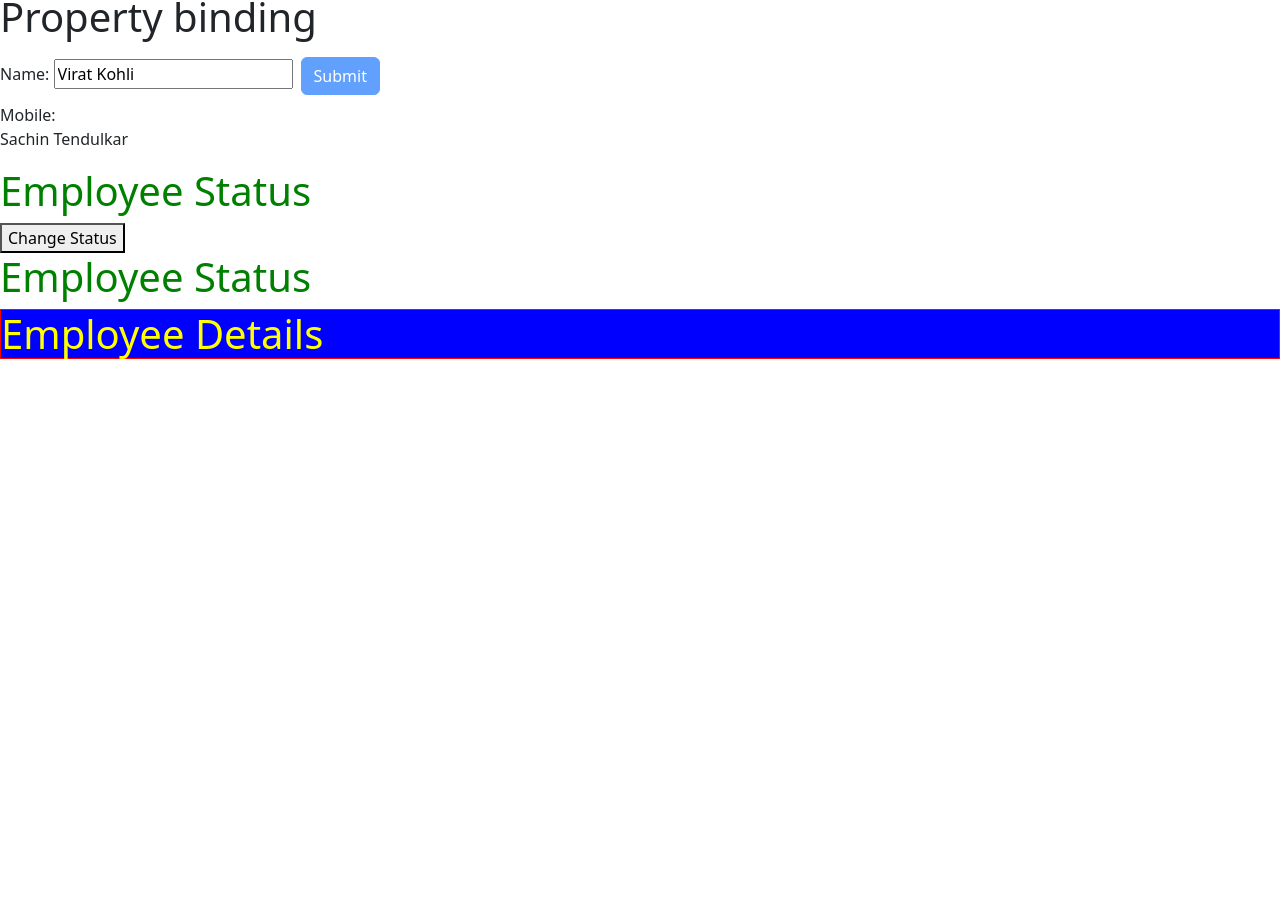
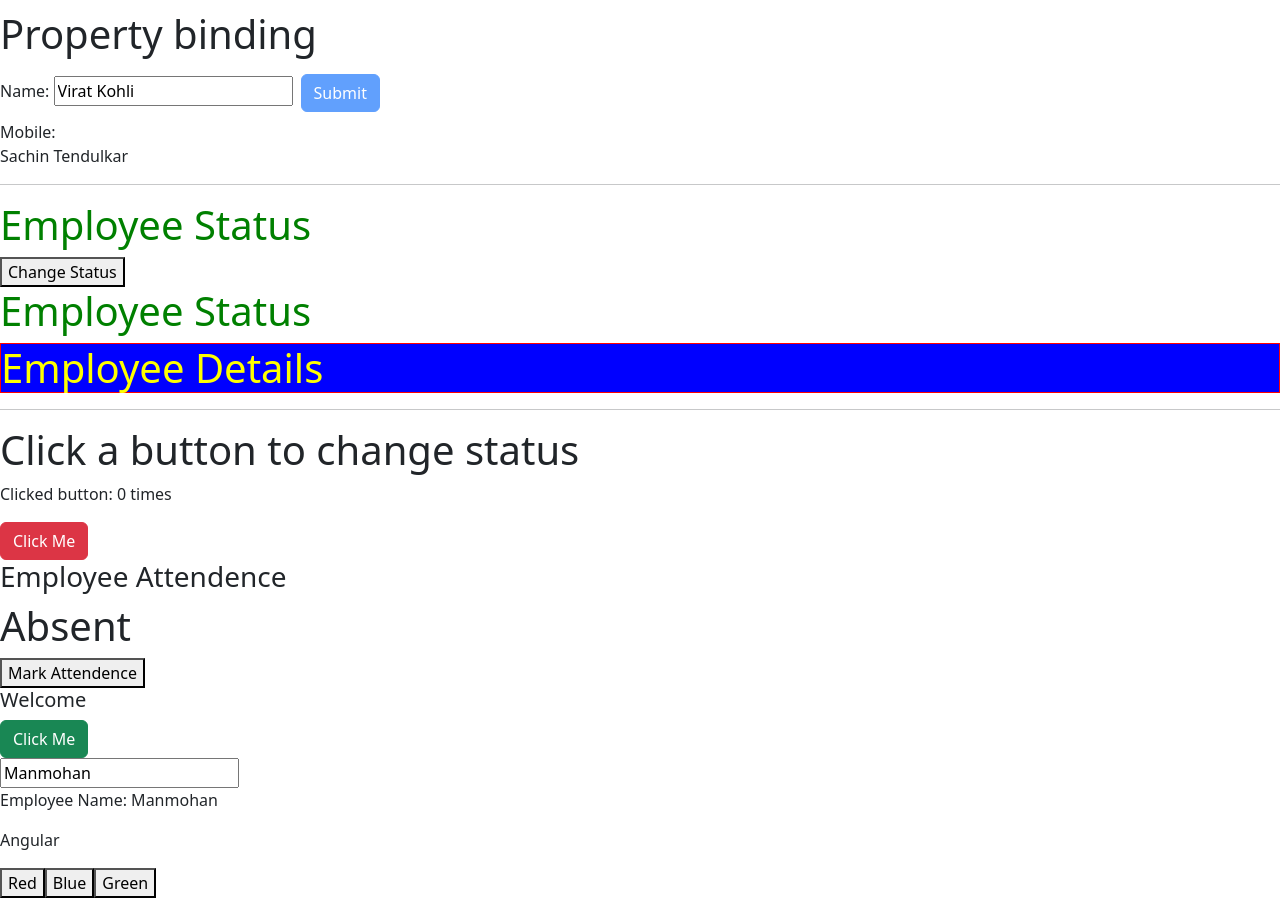
Before and after one commit to manupenikalapati/angular-practice, an Angular app in the folder data-binding-practice/: page / in a window 1280 px wide. Shown: the part 425-1323 px from the top of the page. Before the commit the page ends 800 px from the top, so only its background shows below. Built offline with nearby package versions, Linux system fonts and the light colour scheme.

Commit message:
Practice Angular style binding

```diff
--- a/data-binding-practice/src/app/app.html
+++ b/data-binding-practice/src/app/app.html
@@ -7,12 +7,14 @@
 <img src={{myImage}} alt="no image" class="my-image"/>  <!--interpolation-->
 <p>{{d}}</p> <!--interpolation-->
 
-
+<hr>
 <!--property binding practice-->
 <h1>Property binding</h1>
 Name: <input [value]=inputValue/> <button class="btn btn-primary m-2" [disabled]=isdisabled>Submit</button> <br>
 Mobile: <input [hidden]=ishidden/>
 <p [textContent]=playerName></p>
+
+<hr>
 
 <!--class binding-->
 
@@ -23,4 +25,31 @@ Mobile: <input [hidden]=ishidden/>
 <h1 [class]="isActive ? 'active' : 'inactive'">Employee Status</h1>
 
 <h1 [class.myactive]="isactive" [class.large]="isLarge" [class.highlighted]="isHighlighted">Employee Details</h1>
+
+<hr>
+<!--Event binding-->
+
+<h1>Click a button to change status</h1>
+<p>Clicked button: {{count}} times</p>
+<button class="btn btn-danger" (click)="toCount()">Click Me</button>
+
+<h3>Employee Attendence</h3>
+
+<h1>{{result}}</h1>
+<button (click)="toMarkAttendence()">Mark Attendence</button>
+
+<!--respond to button clickes-->
+<h5>{{message}}</h5>
+<button class="btn btn-success" (click)="changeMessage()">Click Me</button><br>
+
+<!--Two way data binding-->
+<input type="text" [ngModel]="employeeName" (ngModelChange)="onChangeValue($event)"/>
+<p>Employee Name: {{employeeName}}</p>
+
+
+<!--Style binding-->
+<p [style.color]="textColor">Angular</p>
+<button (click)="toRed()">Red</button>
+<button (click)="toBlue()">Blue</button>
+<button (click)="toGreen()">Green</button>
 <router-outlet />
--- a/data-binding-practice/src/app/app.ts
+++ b/data-binding-practice/src/app/app.ts
@@ -1,8 +1,9 @@
 import { Component, signal } from '@angular/core';
 import { RouterOutlet } from '@angular/router';
+import { FormsModule } from '@angular/forms';
 
 @Component({
-  imports: [RouterOutlet],
+  imports: [RouterOutlet, FormsModule],
   selector: 'app-root',
   styleUrl: './app.css',
   templateUrl: './app.html',
@@ -39,4 +40,54 @@ export class App {
   isactive = true
   isLarge = true
   isHighlighted = true
+
+
+  //event binding
+
+  count = 0
+
+  toCount(): void{
+    this.count = this.count + 1
+  }
+
+
+
+  isPresent: boolean = false
+  result: string = "Absent"
+
+  toMarkAttendence() {
+    this.isPresent = !this.isPresent
+    if(this.isPresent === true){
+      this.result = "Present"
+    }else{
+      this.result = "Absent"
+    }
+  }
+
+
+  message: string = "Welcome"
+
+  changeMessage() {
+    this.message = "Button Clicked. Hello Everyone!"
+  }
+
+  //Two way binding
+  employeeName: string = "Manmohan"
+
+  onChangeValue(resultValue: string) {
+     console.log(resultValue)
+  }
+
+  //Style binding
+  textColor: string = ''
+
+  toRed() {
+    this.textColor = "Red"
+  }
+  toBlue() {
+    this.textColor = "Blue"
+  }
+  toGreen() {
+    this.textColor = "Green"
+  }
 }
```
